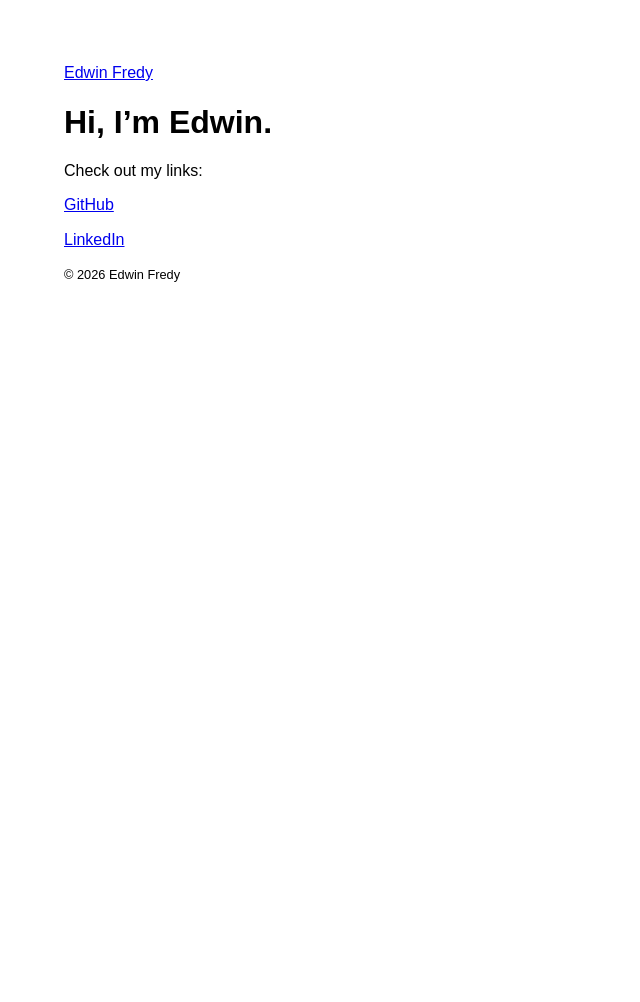
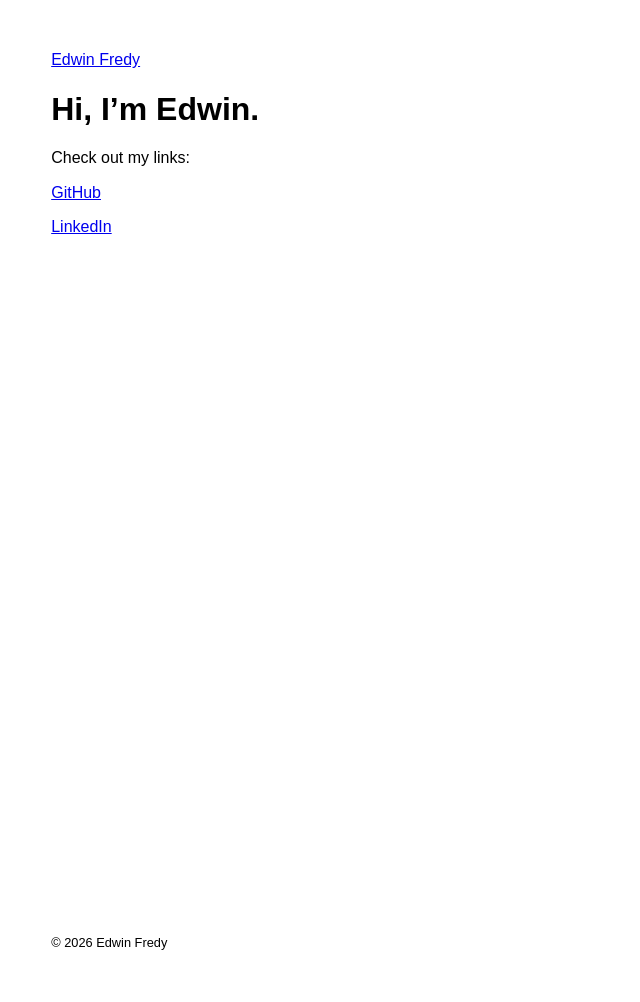
Before and after one commit to edwinfredy/hi, a Jekyll site: the page built from index.md, in a window 1280 px wide. Shown: the whole page, without its empty margins (0-640 px from the left). Built offline with Jekyll 4.4.1, drawn with Linux system fonts in a browser that asks for light colours; before the commit the page ends 900 px from its top, so only the background shows below that.

Commit message:
Modified style

```diff
--- a/_layouts/default.html
+++ b/_layouts/default.html
@@ -31,4 +31,5 @@
       <small>&copy; {{ site.time | date: "%Y" }} {{ site.title }}</small>
     </footer>
   </body>
+
 </html>
--- a/assets/css/style.css
+++ b/assets/css/style.css
@@ -1 +1,3 @@
-html {font-family:Arial, Helvetica, sans-serif; margin: 5%; }
+html {font-family:Arial, Helvetica, sans-serif; margin: 4%; min-height: 100%; }
+body {min-height: 100vh; display: flex; flex-direction: column; }
+main {flex: 1; }
```
